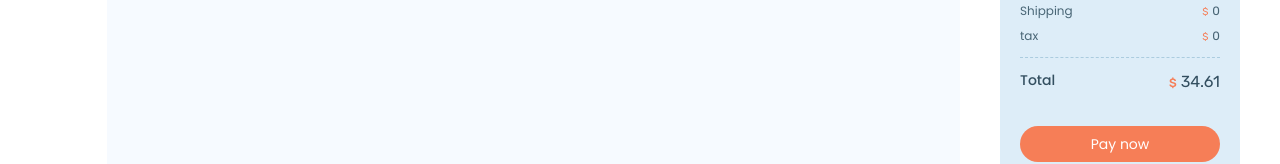
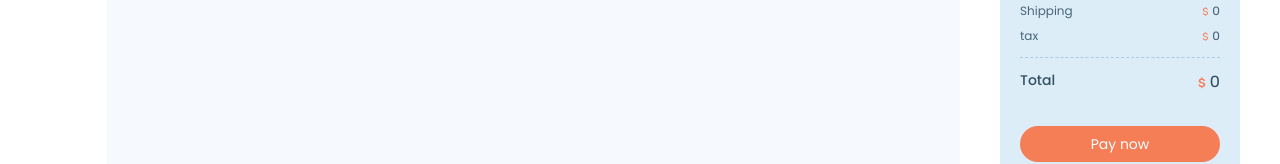
Before and after one commit to SiminDev/Food-Delivery, a React (Create React App) app: page /invoice in a window 1280 px wide. Shown: the part 524-688 px from the top of the page. Built offline with nearby package versions, Linux system fonts and the light colour scheme.

Commit message:
edit total calculat

```diff
--- a/src/Pages/Invoice/payment.jsx
+++ b/src/Pages/Invoice/payment.jsx
@@ -109,7 +109,7 @@ function Total() {
         <p className="text-sm font-medium text-secondary-600">Total</p>
         <p className="font-number text-secondary-600">
           <span className="text-primary mr-1 font-medium text-xs">$</span>
-          {34.61}
+          {cartTotalAmount - shipping + tax}
         </p>
       </div>
       <button className="bg-primary px-7 py-2 rounded-full text-white text-sm w-full">
```
